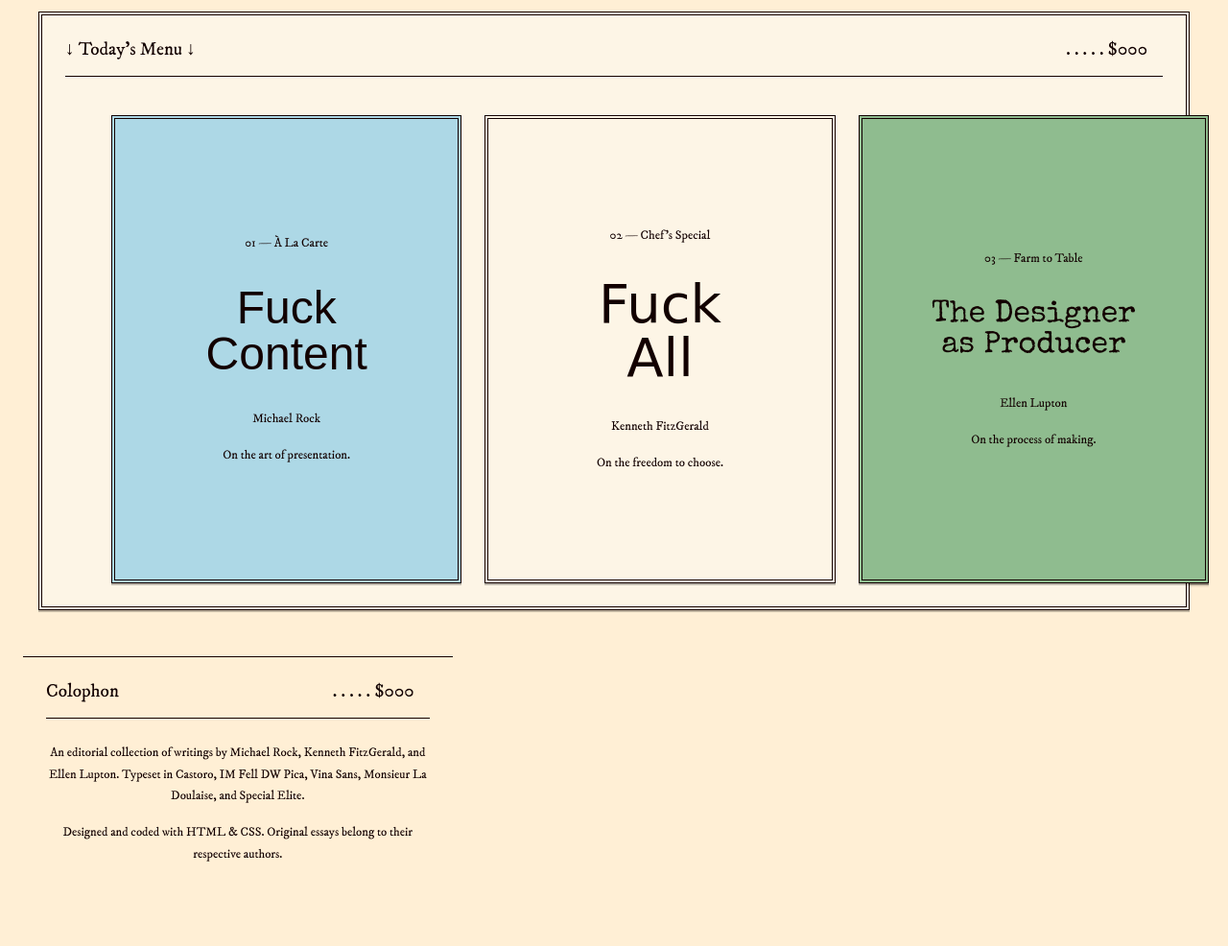
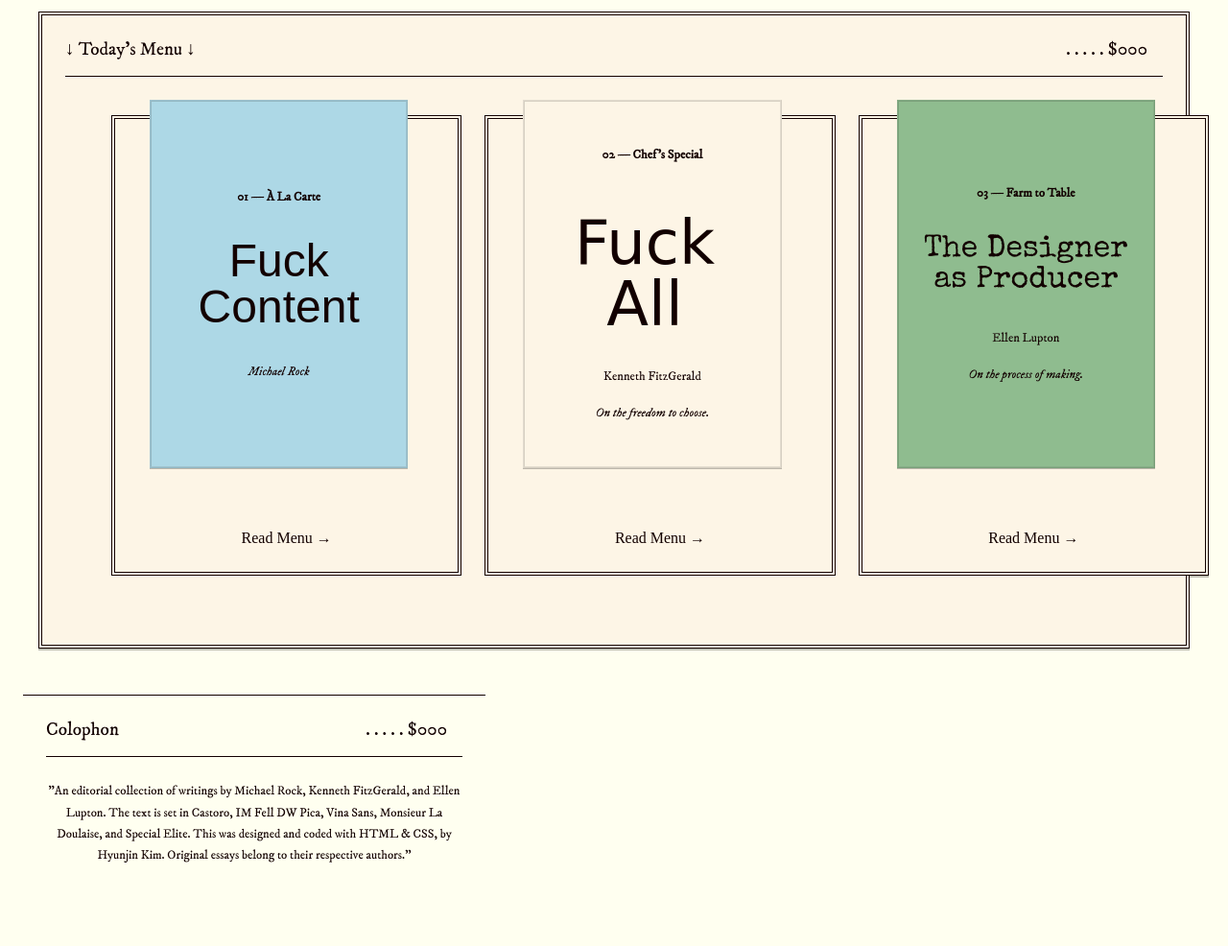
Before and after one commit to kimh592/binding, a plain HTML site: page index.html in a window 1280 px wide. Shown: the part 980-1966 px from the top of the page at 96% size. Drawn offline with nearby package versions, Linux system fonts and the light colour scheme; files that its build step writes are made by us from their sources; a web font is replaced by a local one.

Commit message:
General Updates

```diff
--- a/article-1/style.css
+++ b/article-1/style.css
@@ -1,7 +1,7 @@
 
 :root {
 	--color-fg: rgb(18, 0, 0);
-	--color-bg: papayawhip;
+	--color-bg: ivory;
 	--color-accent-1: lightblue;
 	--color-accent-2: oldlace;
 
--- a/article-2/style.css
+++ b/article-2/style.css
@@ -1,7 +1,7 @@
 
 :root {
 	--color-fg: rgb(18, 0, 0);
-	--color-bg: papayawhip;
+	--color-bg: ivory;
 	--color-accent-1: goldenrod;
 	--color-accent-2: oldlace;
 
@@ -84,7 +84,7 @@ hgroup {
 
 	background-color: var(--color-accent-1);
 	border: 2px ridge rgb(0 0 0 / 15%);
-	filter: drop-shadow(0 0.15em 0 rgb(0 0 0 / 25%));
+	filter: drop-shadow(0 0.15em 0 rgb(0 0 0 / 35%));
 }
 
 hgroup > p:first-child {
--- a/article-3/style.css
+++ b/article-3/style.css
@@ -1,7 +1,7 @@
 
 :root {
 	--color-fg: rgb(18, 0, 0);
-	--color-bg: papayawhip;
+	--color-bg: ivory;
 	--color-accent-1: darkseagreen;
 	--color-accent-2: oldlace;
 
--- a/index.html
+++ b/index.html
@@ -19,7 +19,6 @@
 		<header class="eyebrow">
 			<p>A Collection of Three Essays on Design</p>
 		</header>
-
 		<main>
 			<header>
 				<hgroup>
@@ -29,11 +28,7 @@
 				</hgroup>
 
 				<p class="introduction">
-					Who decides what's on the menu?
-					Three essays examine the designer's role
-					in shaping, choosing, and producing work.
-					Together, they ask where creative agency
-					begins and how far it extends.
+					Who decides what's on the menu? Three essays examine the designer's role in shaping, choosing, and producing work. Together, they ask where creative agency begins and how far it extends.
 				</p>
 			</header>
 
@@ -41,48 +36,48 @@
 				<h2>↓ Today's Menu ↓</h2>
 
 				<article>
-					<a href="article-1/index.html">
+					<a class="paper" href="article-1/index.html">
+						Read Menu →
+					</a>
+
+					<hgroup class="cover">
 						<p>01 — À La Carte</p>
 						<h3>Fuck Content</h3>
 						<p>Michael Rock</p>
-						<p>On the art of presentation.</p>
-					</a>
+					</hgroup>
 				</article>
 
 				<article>
-					<a href="article-2/index.html">
+					<a class="paper" href="article-2/index.html">
+						Read Menu →
+					</a>
+					<hgroup class="cover">
 						<p>02 — Chef's Special</p>
 						<h3>Fuck All</h3>
 						<p>Kenneth FitzGerald</p>
 						<p>On the freedom to choose.</p>
-					</a>
+					</hgroup>
 				</article>
 
 				<article>
-					<a href="article-3/index.html">
+					<a class="paper" href="article-3/index.html">
+						Read Menu →
+					</a>
+					<hgroup class="cover">
 						<p>03 — Farm to Table</p>
 						<h3>The Designer as Producer</h3>
 						<p>Ellen Lupton</p>
 						<p>On the process of making.</p>
-					</a>
+					</hgroup>
 				</article>
 			</section>
+
 		</main>
 
 		<footer>
 			<h2>Colophon</h2>
 
-			<p>
-				An editorial collection of writings by
-				Michael Rock, Kenneth FitzGerald, and Ellen Lupton.
-				Typeset in Castoro, IM Fell DW Pica,
-				Vina Sans, Monsieur La Doulaise, and Special Elite.
-			</p>
-
-			<p>
-				Designed and coded with HTML & CSS.
-				Original essays belong to their respective authors.
-			</p>
+			<p>"An editorial collection of writings by Michael Rock, Kenneth FitzGerald, and Ellen Lupton. The text is set in Castoro, IM Fell DW Pica, Vina Sans, Monsieur La Doulaise, and Special Elite. This was designed and coded with HTML & CSS, by Hyunjin Kim. Original essays belong to their respective authors."</p>
 		</footer>
 	</body>
 </html>
--- a/styles/common.css
+++ b/styles/common.css
@@ -1,6 +1,6 @@
 :root {
 	--color-fg: rgb(18, 0, 0);
-	--color-bg: papayawhip;
+	--color-bg: ivory;
 	--color-accent-1: lightblue;
 	--color-accent-2: goldenrod;
 	--color-accent-3: darkseagreen;
@@ -43,6 +43,7 @@ body {
 /* TITLECARD */
 
 main > header {
+	position: relative;
 	text-align: center;
 	padding: var(--space-lg) var(--space-md);
 }
@@ -75,43 +76,19 @@ hgroup > p:last-child {
 	padding: var(--space-md);
 }
 
-h2 {
+.menu h2 {
 	font-family: var(--font-h2);
 	font-size: var(--font-size-h2);
 	text-align: center;
 
-	margin-block-end: var(--space-md);
+	margin-block-end: calc(var(--space-lg)*2);
 }
 
 .menu article {
-	margin-block-end: var(--space-md);
-	border: 4px double var(--color-fg);
-	filter: drop-shadow(0 0.15em 0 rgb(0 0 0 / 25%));
+	position: relative;
+	margin-block-end: calc(var(--space-lg)*2);
 }
 
-.menu article:nth-of-type(1) {
-	background-color: var(--color-accent-1);
-}
-
-.menu article:nth-of-type(2) {
-	background-color: var(--color-accent-2);
-}
-
-.menu article:nth-of-type(3) {
-	background-color: var(--color-accent-3);
-}
-
-.menu a {
-	display: flex;
-	flex-direction: column;
-	justify-content: center;
-	text-align: center;
-
-	min-height: 16rem;
-	padding: var(--space-md);
-	color: inherit;
-	text-decoration: none;
-}
 
 .menu h3 {
 	font-size: calc(var(--font-size-p)*3);
@@ -126,7 +103,9 @@ h2 {
 
 .menu article:nth-of-type(2) h3 {
 	font-family: "Monsieur La Doulaise", cursive;
-	font-size: calc(var(--font-size-p)*3.5);
+	font-size: calc(var(--font-size-p)*4);
+	padding-block-start: var(--space-sm);
+	padding-inline-end: var(--space-sm);
 }
 
 .menu article:nth-of-type(3) h3 {
@@ -139,18 +118,57 @@ h2 {
 	font-size: var(--font-size-label);
 }
 
-.menu a:hover {
-	background-color: rgb(255 255 255 / 20%);
+/* COVER */
+
+.cover {
+	position: relative;
+	z-index: 1;
+
+	display: flex;
+	flex-direction: column;
+	justify-content: center;
+	text-align: center;
+
+	min-height: 16rem;
+	padding: var(--space-md);
+
+	background-color: var(--color-accent-1);
+	border: 2px ridge rgb(0 0 0 / 15%);
+	filter: drop-shadow(0 0.15em 0 rgb(0 0 0 / 25%));
+
+
+	transform: translateY(-4rem) translateX(-0.5rem);
 }
 
-.menu a:focus-visible {
-	border: 3px double var(--color-fg);
+.menu article:nth-of-type(2) .cover {
+	background-color: var(--color-accent-2);
 }
+
+.menu article:nth-of-type(3) .cover {
+	background-color: var(--color-accent-3);
+}
+
+.paper {
+	position: absolute;
+	inset: 0;
+
+	display: flex;
+	align-items: end;
+	justify-content: center;
+
+	padding: var(--space-md);
+
+	background-color: oldlace;
+	border: 4px double var(--color-fg);
+
+	color: var(--color-fg);
+}
+
 
 /* FOOTER */
 
 footer {
-	max-width: 65ch;
+	max-width: 70ch;
 	margin: var(--space-lg) auto;
 	padding: var(--space-md);
 
@@ -179,7 +197,7 @@ footer p {
 
 	.menu {
 		display: grid;
-		grid-template-columns: repeat(3, 1fr);
+		grid-template-columns: repeat(3, minmax(0, 1fr));
 		gap: var(--space-md);
 
 		max-width: 1200px;
@@ -191,14 +209,10 @@ footer p {
 	}
 
 	.menu article {
-		margin: 0;
+		margin-bottom: var(--space-lg);
 	}
 
-	.menu a {
+	.cover {
 		min-height: 24rem;
 	}
-
-	.menu article:hover {
-		transform: translateY(-0.5rem);
-	}
 }
```
Also changed, not shown: images/ornament.svg (added).
